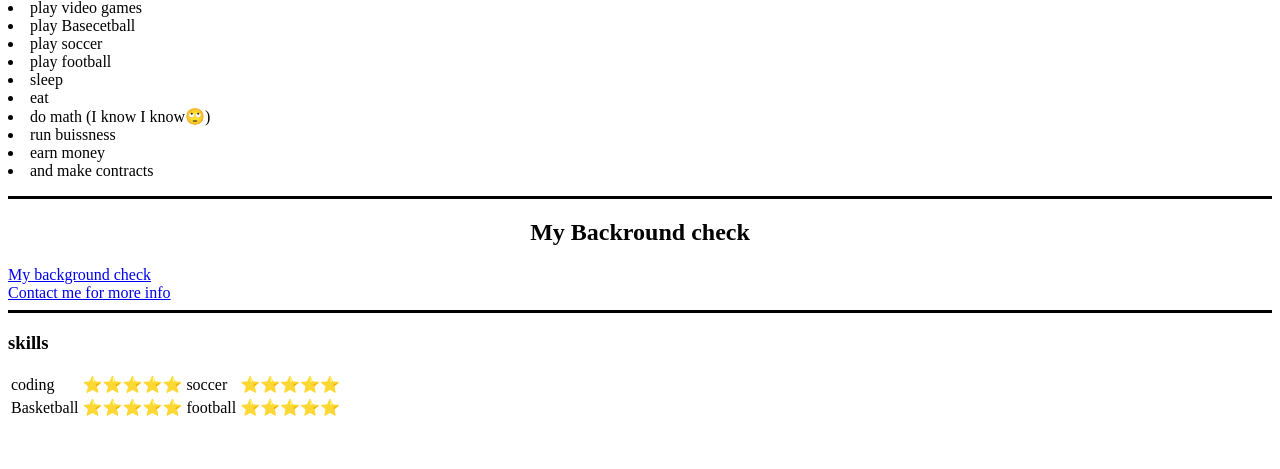
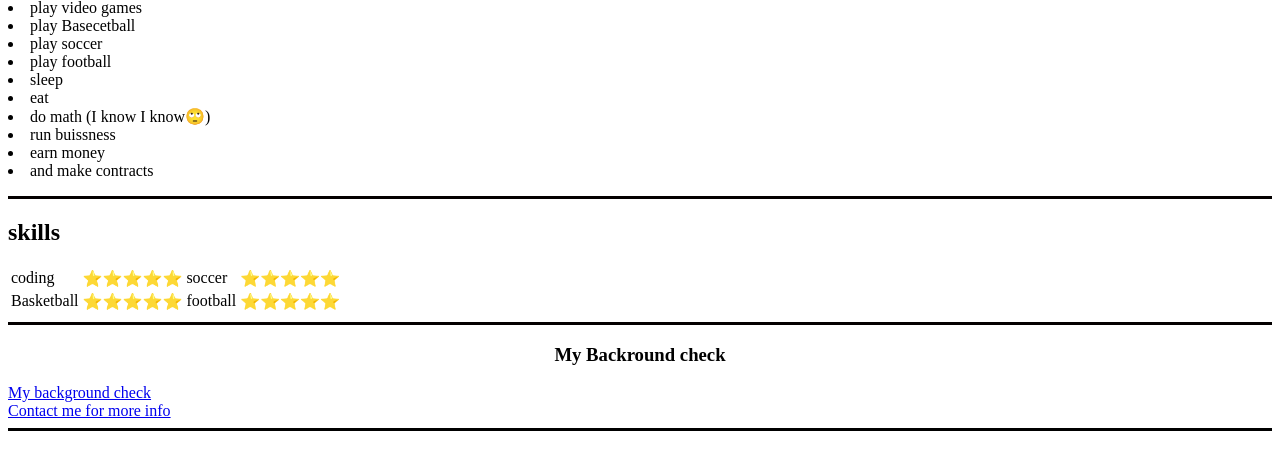
Before and after one commit to Aimninja99/Aimsdomain, a plain HTML site: page index.html in a window 1280 px wide. Shown: the part 309-778 px from the top of the page. Drawn offline with Linux system fonts and the light colour scheme.

Commit message:
update index.html

```diff
--- a/index.html
+++ b/index.html
@@ -35,17 +35,8 @@
     <li>and make contracts</li>
     </ul>
   </p>
-  <hr size="3" noshade color=3>
-  <h2>
-    <center>
-      My Backround check
-    </center>
-  </h2>
-  <a href="basics.html"> My background check </a>
-  <br>
-  <a href="contact.html">Contact me for more info</a>
-  <hr size="3" color="0">
-<h3>skills</h3>
+<hr size="3" noshade color=3>
+<h2>skills</h2>
 <table>
   <tr>
     <td>coding</td> <td>⭐⭐⭐⭐⭐</td> <td>soccer</td> <td>⭐⭐⭐⭐⭐</td>
@@ -53,6 +44,17 @@
 <tr>
 <td>Basketball</td> <td>⭐⭐⭐⭐⭐</td> <td>football</td> <td>⭐⭐⭐⭐⭐</td>
 </tr>
+ <table/>
+  <hr size="3" noshade color=3>
+  <h3>
+    <center>
+      My Backround check
+    </center>
+  </h3>
+  <a href="basics.html"> My background check </a>
+  <br>
+  <a href="contact.html">Contact me for more info</a>
+  <hr size="3" color="0">
 </body>
 
 </html>
```
